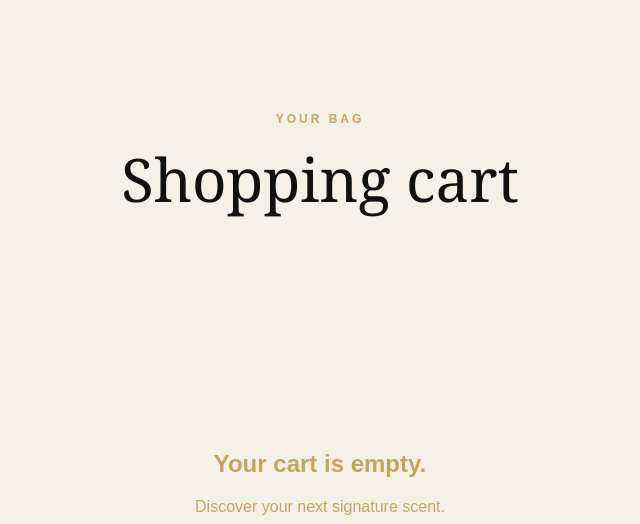
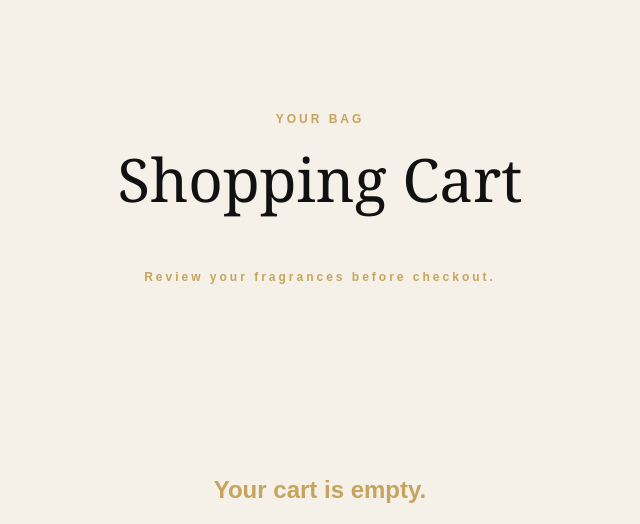
Before and after one commit to naasernaz1/vss-code-website, a Flask app: page /cart in a window 1280 px wide. Shown: the part 93-617 px from the top of the page, without its empty margins (320-960 px from the left). Run offline with Flask 3, Linux system fonts and the light colour scheme.

Commit message:
adjusted cart.html to fix a issue occured with the invoice system

```diff
--- a/templates/cart.html
+++ b/templates/cart.html
@@ -6,13 +6,20 @@ Cart | Nazif's Scents
 
 {% block content %}
 
+
 <section class="page-header">
 
-    <p class="eyebrow">YOUR BAG</p>
+    <p class="eyebrow">
+        YOUR BAG
+    </p>
 
     <h1>
-        Shopping cart
+        Shopping Cart
     </h1>
+
+    <p>
+        Review your fragrances before checkout.
+    </p>
 
 </section>
 
@@ -33,7 +40,8 @@ Cart | Nazif's Scents
                     alt="{{ product.name }}"
                 >
 
-            <div>
+
+                <div class="cart-info">
 
                     <p class="category">
                         {{ product.category }}
@@ -49,6 +57,7 @@ Cart | Nazif's Scents
 
                 </div>
 
+
                 <strong>
                     ${{ "%.2f"|format(product.price) }}
                 </strong>
@@ -60,19 +69,24 @@ Cart | Nazif's Scents
 
         <div class="cart-total">
 
+            <p>
+                Order Total
+            </p>
+
             <h2>
-                Total:
                 ${{ "%.2f"|format(total) }}
             </h2>
+
 
             <a
                 href="{{ url_for('checkout') }}"
                 class="button"
             >
-                CHECKOUT
+                PROCEED TO CHECKOUT
             </a>
 
         </div>
+
 
     {% else %}
 
@@ -99,4 +113,5 @@ Cart | Nazif's Scents
 
 </section>
 
+
 {% endblock %}
```
Lines whose indentation alone changed are shown as unchanged.
